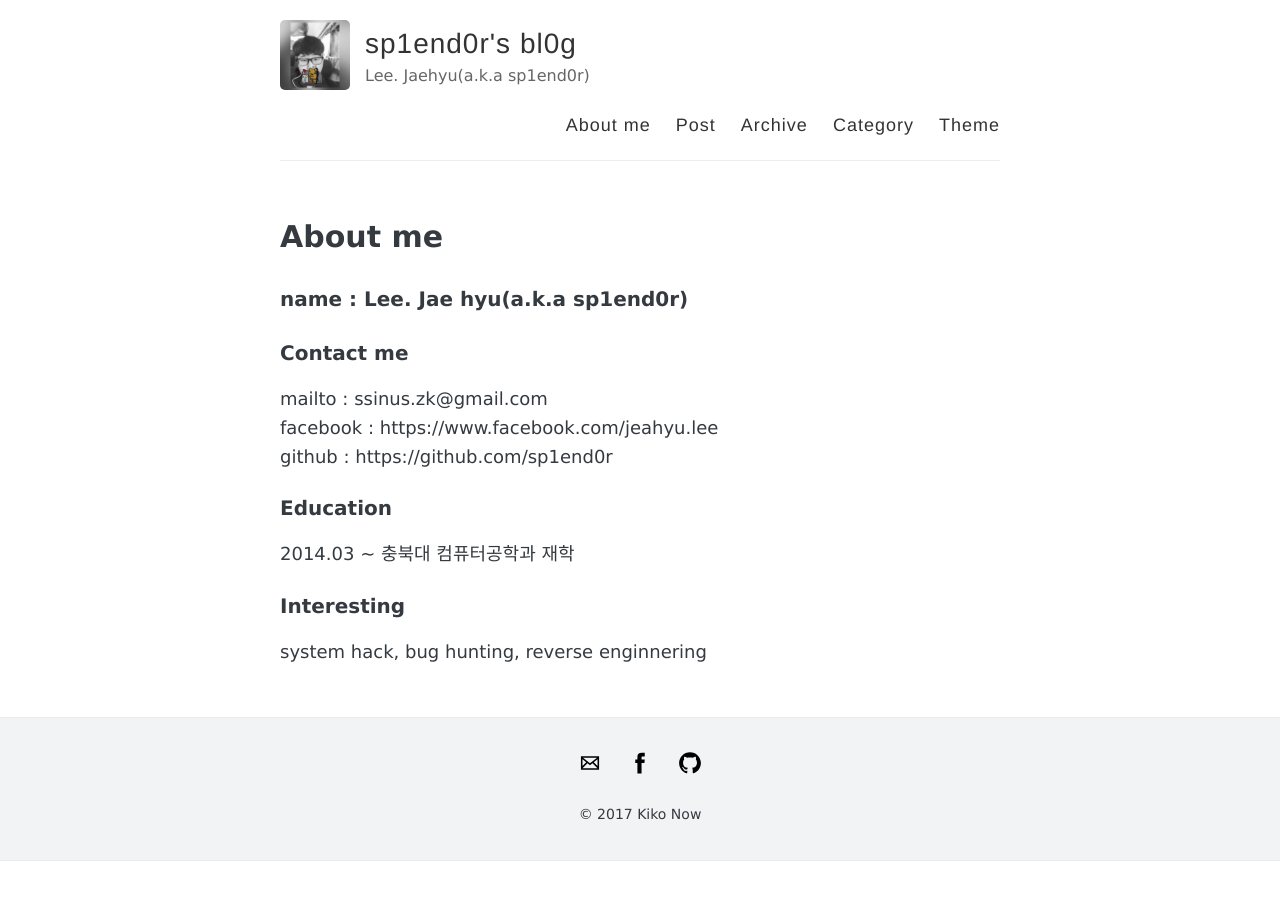
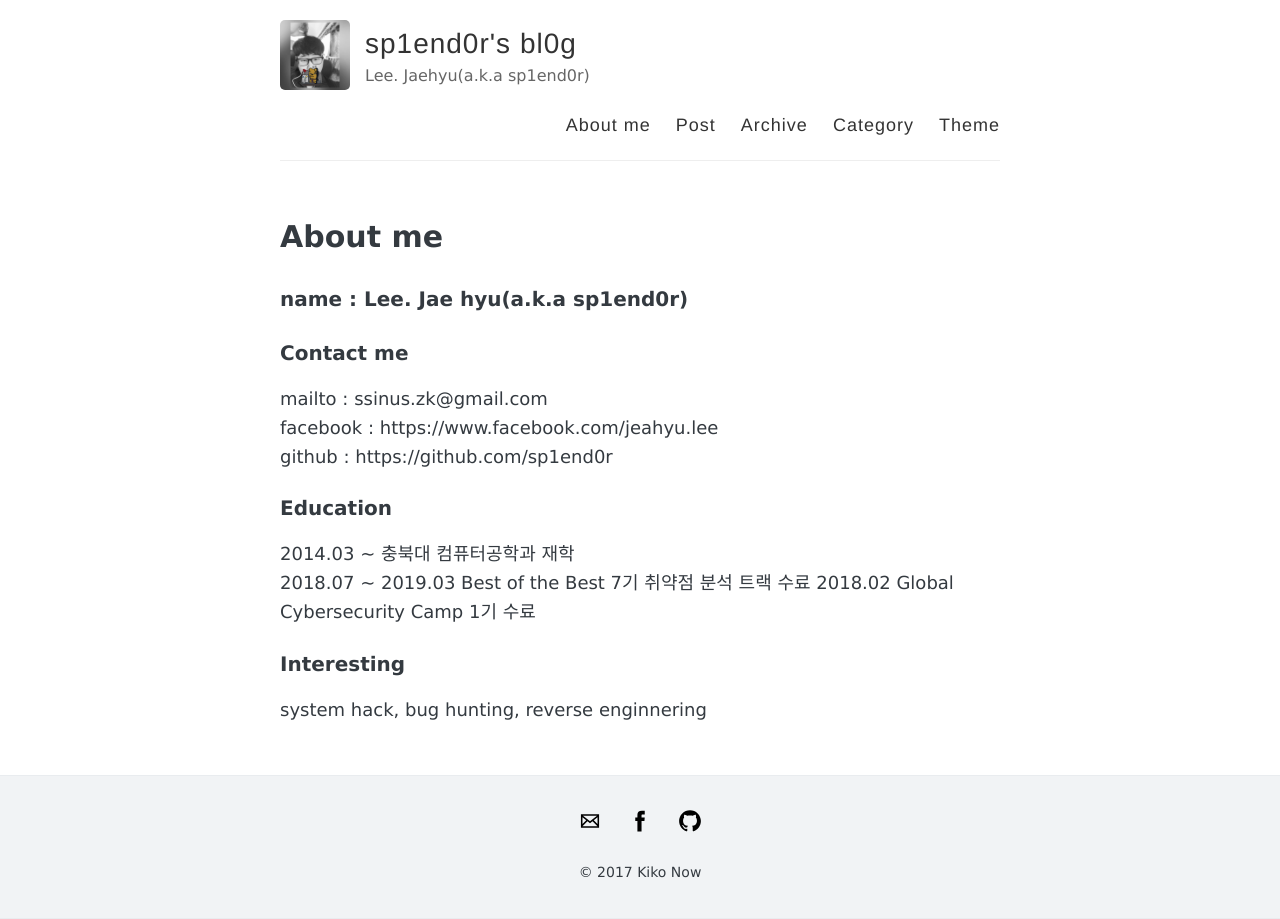
Before and after one commit to sp1end0r/sp1end0r.github.io, a Jekyll site: the page built from about.md, in a window 1280 px wide. Built offline with Jekyll 4.4.1, drawn with Linux system fonts in a browser that asks for light colours.

Commit message:
update about.md.

```diff
--- a/about.md
+++ b/about.md
@@ -14,6 +14,8 @@ github : https://github.com/sp1end0r
 
 ### Education
 2014.03 ~ 충북대 컴퓨터공학과 재학
+2018.07 ~ 2019.03 Best of the Best 7기 취약점 분석 트랙 수료
+2018.02 Global Cybersecurity Camp 1기 수료
 
 ### Interesting
 system hack, bug hunting, reverse enginnering
```
